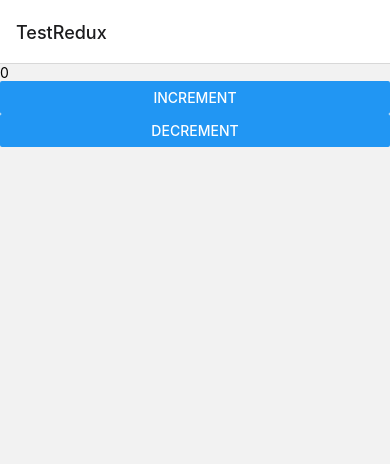
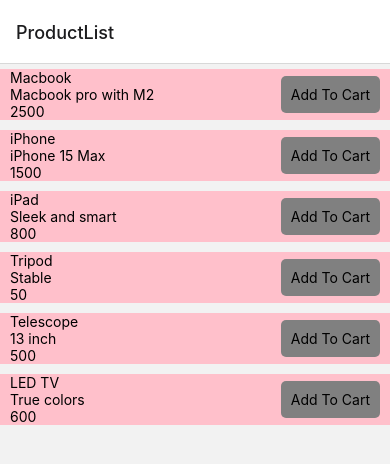
Before and after one commit to firdousali86/D19BTraining, a React Native app: screen /ProductList in a window 390 px wide. Shown: the top 464 px of the page. Built offline with nearby package versions, Linux system fonts and the light colour scheme; what redux-flipper would draw is missing.

Commit message:
cart ui setup + reducer

```diff
--- /dev/null
+++ b/src/containers/CartScreen/index.js
@@ -0,0 +1,14 @@
+import {StyleSheet, Text, View} from 'react-native';
+import React from 'react';
+
+const CartScreen = () => {
+  return (
+    <View>
+      <Text>index</Text>
+    </View>
+  );
+};
+
+export default CartScreen;
+
+const styles = StyleSheet.create({});
--- /dev/null
+++ b/src/containers/ProductList/index.js
@@ -0,0 +1,49 @@
+import {StyleSheet, Text, View, FlatList, TouchableOpacity} from 'react-native';
+import React from 'react';
+
+const itemList = [
+  {name: 'Macbook', details: 'Macbook pro with M2', price: 2500},
+  {name: 'iPhone', details: 'iPhone 15 Max', price: 1500},
+  {name: 'iPad', details: 'Sleek and smart', price: 800},
+  {name: 'Tripod', details: 'Stable', price: 50},
+  {name: 'Telescope', details: '13 inch', price: 500},
+  {name: 'LED TV', details: 'True colors', price: 600},
+];
+
+const ProductList = () => {
+  return (
+    <View>
+      <FlatList
+        data={itemList}
+        renderItem={({item, index}) => {
+          return (
+            <View
+              style={{
+                backgroundColor: 'pink',
+                marginVertical: 5,
+                flexDirection: 'row',
+                justifyContent: 'space-between',
+                paddingHorizontal: 10,
+                alignItems: 'center',
+              }}>
+              <View>
+                <Text>{item.name}</Text>
+                <Text>{item.details}</Text>
+                <Text>{item.price}</Text>
+              </View>
+              <TouchableOpacity
+                onPress={() => {}}
+                style={{backgroundColor: 'grey', padding: 10, borderRadius: 5}}>
+                <Text>Add To Cart</Text>
+              </TouchableOpacity>
+            </View>
+          );
+        }}
+      />
+    </View>
+  );
+};
+
+export default ProductList;
+
+const styles = StyleSheet.create({});
--- a/src/containers/index.js
+++ b/src/containers/index.js
@@ -13,6 +13,8 @@ import ClassCompForUnmount from './ClassCompForUnmount';
 import PropDrillingPractice from './PropDrillingPractice';
 import TestAPIListScreen from './TestAPIListScreen';
 import TestRedux from './TestRedux';
+import ProductList from './ProductList';
+import CartScreen from './CartScreen';
 
 export {
   DashboardScreen,
@@ -30,4 +32,6 @@ export {
   PropDrillingPractice,
   TestAPIListScreen,
   TestRedux,
+  ProductList,
+  CartScreen,
 };
--- /dev/null
+++ b/src/features/cart/cartSlice.js
@@ -0,0 +1,23 @@
+import {createSlice} from '@reduxjs/toolkit';
+
+const initialState = {
+  cartItems: [],
+};
+
+export const cartSlice = createSlice({
+  name: 'cart',
+  initialState,
+  reducers: {
+    addToCart: (state, action) => {
+      const itemToAdd = action.payload;
+
+      state.cartItems.push(itemToAdd);
+    },
+    removeFromCart: (state, action) => {},
+    clearCart: state => {},
+  },
+});
+
+export const {addToCart, removeFromCart, clearCart} = cartSlice.actions;
+
+export default cartSlice.reducer;
--- a/src/navigate/index.js
+++ b/src/navigate/index.js
@@ -23,6 +23,8 @@ import {
   PropDrillingPractice,
   TestAPIListScreen,
   TestRedux,
+  ProductList,
+  CartScreen,
 } from '../containers';
 import {Text, View} from 'react-native';
 import {createBottomTabNavigator} from '@react-navigation/bottom-tabs';
@@ -81,6 +83,9 @@ const Navigation = () => {
   const getMainStack = () => {
     return (
       <Stack.Group>
+        <Stack.Screen name="ProductList" component={ProductList} />
+        <Stack.Screen name="CartScreen" component={CartScreen} />
+
         <Stack.Screen name="TestRedux" component={TestRedux} />
         <Stack.Screen name="TestAPIListScreen" component={TestAPIListScreen} />
         <Stack.Screen
--- a/src/store.js
+++ b/src/store.js
@@ -1,5 +1,6 @@
 import {configureStore} from '@reduxjs/toolkit';
 import counterReducer from './features/counter/counterSlice';
+import cartReducer from './features/cart/cartSlice';
 import {createLogger} from 'redux-logger';
 // import {createFlipperMiddleware} from 'redux-flipper';
 
@@ -26,7 +27,7 @@ if (__DEV__) {
 //   : [...getDefaultMiddleware()];
 
 export default configureStore({
-  reducer: {counter: counterReducer},
+  reducer: {counter: counterReducer, cart: cartReducer},
   middleware: getDefaultMiddleware =>
     getDefaultMiddleware().concat(middlewares),
 });
```
